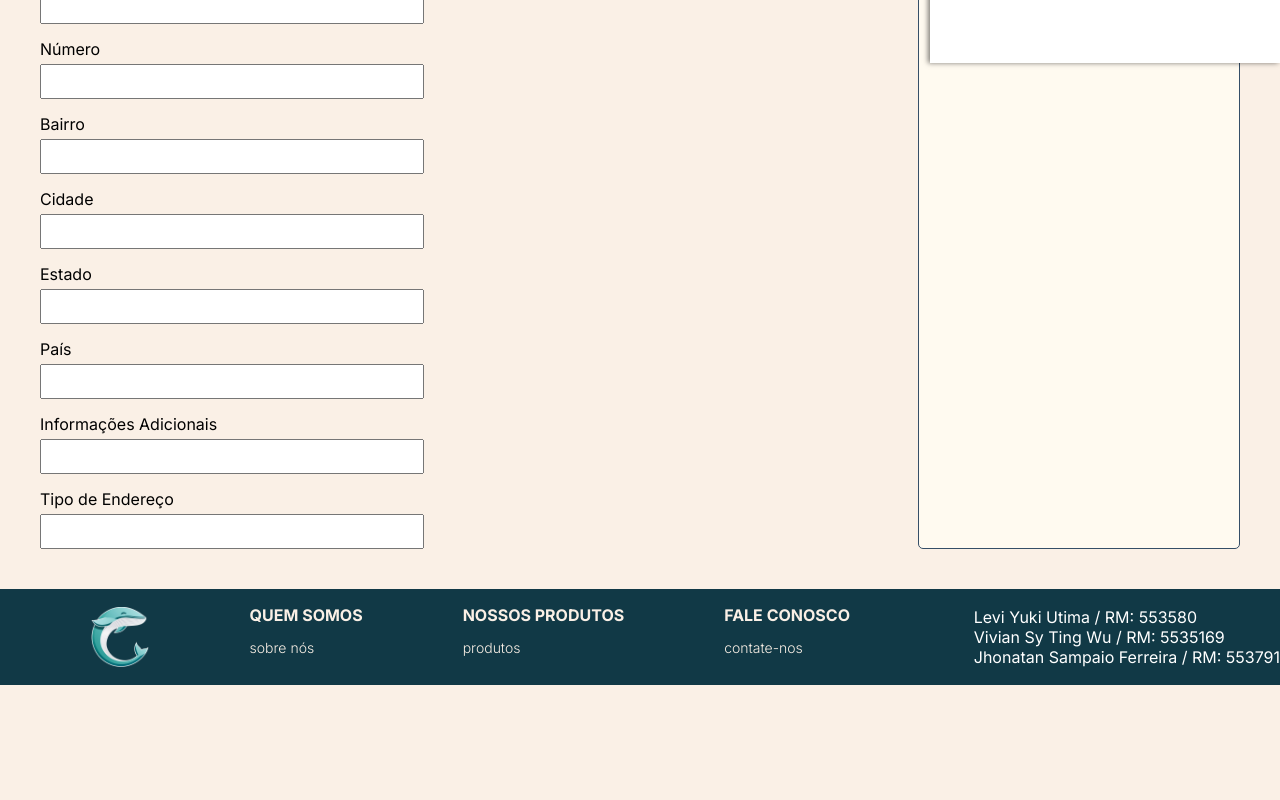
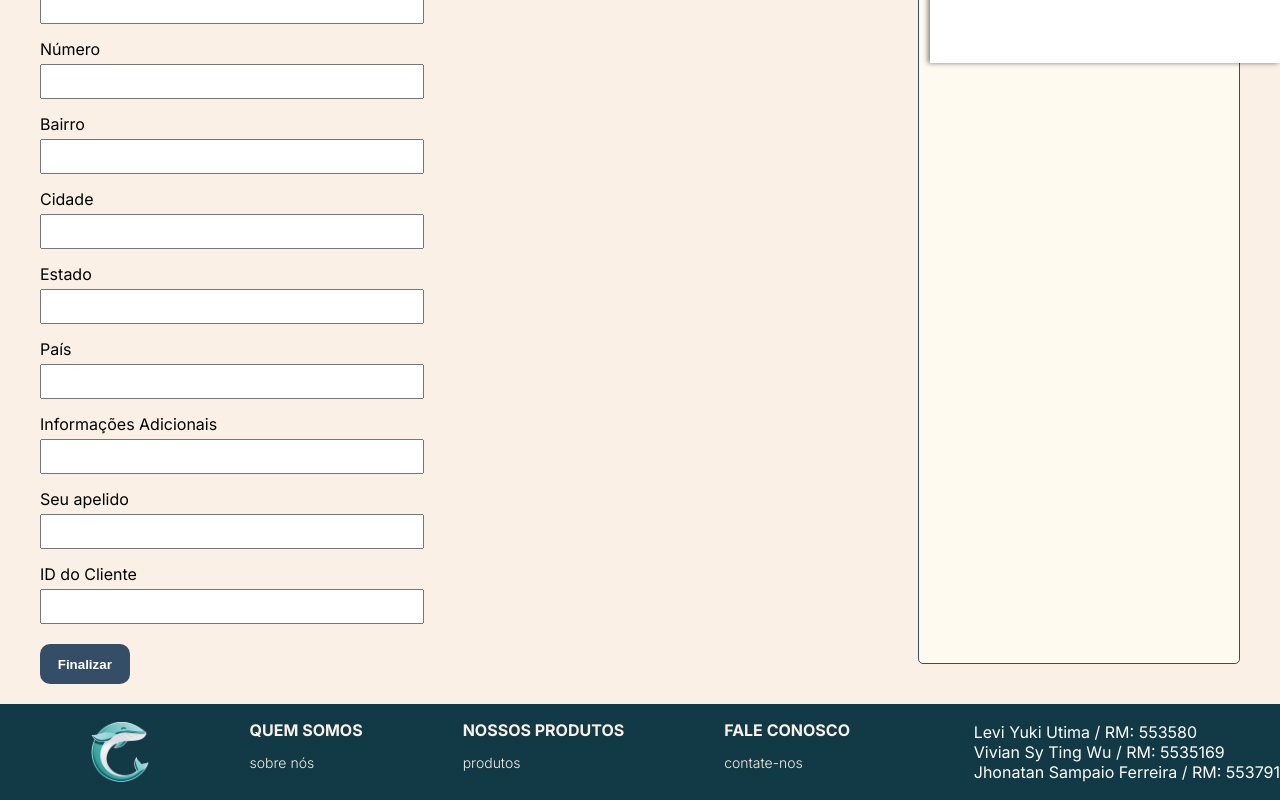
Before and after one commit to leviutima/oceania, a Next.js app: page /Checkout in a window 1280 px wide. Shown: the part 737-1537 px from the top of the page. Before the commit the page ends 1422 px from the top, so only its background shows below. Built offline with nearby package versions, Linux system fonts and the light colour scheme.

Commit message:
integrando formulario de endereco a api backend

```diff
--- /dev/null
+++ b/src/Services/EnderecoService.ts
@@ -0,0 +1,96 @@
+const API_URL = 'http://localhost:8080/enderecos';
+
+export interface Endereco {
+    CEP: number;
+    LOGRADOURO: string;
+    NUMERO: number;
+    BAIRRO: string;
+    CIDADE: string;
+    ESTADO: string;
+    PAIS: string;
+    INFO_ADICIONAIS?: string;
+    TIPO_END?: string;
+    FK_CLIENTE: number;
+}
+
+export const getEnderecoPorCep = async (cep: number, token: string): Promise<Endereco> => {
+    try {
+        const response = await fetch(`${API_URL}/cep/${cep}`, {
+            method: 'GET',
+            headers: {
+                'Content-Type': 'application/json',
+                'Authorization': `Bearer ${token}`
+            }
+        });
+
+        if (!response.ok) {
+            throw new Error('Erro ao buscar endereço pelo CEP. Por favor, tente novamente mais tarde.');
+        }
+
+        const data = await response.json();
+
+        const endereco: Endereco = {
+            CEP: data.cep,
+            LOGRADOURO: data.logradouro,
+            NUMERO: data.numero,
+            BAIRRO: data.bairro,
+            CIDADE: data.cidade,
+            ESTADO: data.estado,
+            PAIS: data.pais,
+            INFO_ADICIONAIS: data.info_adicionais,
+            TIPO_END: data.tipo_end,
+            FK_CLIENTE: data.fk_cliente
+        };
+
+        return endereco;
+    } catch (error) {
+        throw new Error('Erro ao conectar-se ao servidor. Por favor, verifique sua conexão de internet e tente novamente.');
+    }
+};
+
+export const createEndereco = async (endereco: Endereco, token: string): Promise<Endereco> => {
+    try {
+        const response = await fetch(API_URL, {
+            method: 'POST',
+            headers: {
+                'Content-Type': 'application/json',
+                'Authorization': `Bearer ${token}`
+            },
+            body: JSON.stringify({
+                cep: endereco.CEP,
+                logradouro: endereco.LOGRADOURO,
+                numero: endereco.NUMERO,
+                bairro: endereco.BAIRRO,
+                cidade: endereco.CIDADE,
+                estado: endereco.ESTADO,
+                pais: endereco.PAIS,
+                info_adicionais: endereco.INFO_ADICIONAIS,
+                tipo_end: endereco.TIPO_END,
+                fk_cliente: endereco.FK_CLIENTE
+            }),
+        });
+
+        if (!response.ok) {
+            throw new Error('Erro ao criar endereço. Por favor, tente novamente mais tarde.');
+        }
+
+        const data = await response.json();
+
+        const createdEndereco: Endereco = {
+            CEP: data.cep,
+            LOGRADOURO: data.logradouro,
+            NUMERO: data.numero,
+            BAIRRO: data.bairro,
+            CIDADE: data.cidade,
+            ESTADO: data.estado,
+            PAIS: data.pais,
+            INFO_ADICIONAIS: data.info_adicionais,
+            TIPO_END: data.tipo_end,
+            FK_CLIENTE: data.fk_cliente
+        };
+
+        return createdEndereco;
+    } catch (error) {
+        throw new Error('Erro ao conectar-se ao servidor. Por favor, verifique sua conexão de internet e tente novamente.');
+    }
+};
--- a/src/app/Checkout/page.tsx
+++ b/src/app/Checkout/page.tsx
@@ -1,13 +1,84 @@
-'use client';
-
-import React from "react";
+'use client'
+import React, { useState, ChangeEvent, FormEvent } from "react";
 import Header from "../components/Header/Header";
 import styles from "./Checkout.module.css";
 import Button from "../components/Button/Button";
 import { useCart } from "../components/Cart/CartContext"; // Importando o hook useCart
+import { getEnderecoPorCep, createEndereco, Endereco } from '../../Services/EnderecoService'; // Importando o serviço
 
-const Checkout = () => {
+const Checkout: React.FC = () => {
     const { cart, total } = useCart(); // Obtendo os itens do carrinho e o total do contexto
+    const [formValues, setFormValues] = useState({
+        CEP: '',
+        LOGRADOURO: '',
+        NUMERO: '',
+        BAIRRO: '',
+        CIDADE: '',
+        ESTADO: '',
+        PAIS: '',
+        INFO_ADICIONAIS: '',
+        TIPO_END: '',
+        FK_CLIENTE: '' // ou outro valor padrão apropriado
+    });
+
+    const handleInputChange = (e: ChangeEvent<HTMLInputElement>) => {
+        const { name, value } = e.target;
+        setFormValues((prevFormValues) => ({
+            ...prevFormValues,
+            [name]: value
+        }));
+    };
+
+    const handleCepBlur = async () => {
+        if (formValues.CEP) {
+            try {
+                const token = "seu-token-aqui"; // Obtenha o token de autenticação conforme necessário
+                const enderecoData = await getEnderecoPorCep(parseInt(formValues.CEP), token);
+                setFormValues((prevFormValues) => ({
+                    ...prevFormValues,
+                    LOGRADOURO: enderecoData.LOGRADOURO,
+                    BAIRRO: enderecoData.BAIRRO,
+                    CIDADE: enderecoData.CIDADE,
+                    ESTADO: enderecoData.ESTADO,
+                    PAIS: enderecoData.PAIS,
+                    INFO_ADICIONAIS: enderecoData.INFO_ADICIONAIS || '',
+                    FK_CLIENTE: enderecoData.FK_CLIENTE.toString()
+                }));
+            } catch (error) {
+                console.error("Erro ao buscar dados do CEP:", error);
+                // Adicione lógica de tratamento de erro conforme necessário
+            }
+        }
+    };
+
+    const handleSubmit = async (e: FormEvent) => {
+        e.preventDefault();
+        try {
+            const token = 'seu-token-aqui'; // Obtenha o token de autenticação conforme necessário
+
+            // Criar objeto somente com os dados do endereço
+            const enderecoData: Endereco = {
+                CEP: parseInt(formValues.CEP),
+                LOGRADOURO: formValues.LOGRADOURO,
+                NUMERO: parseInt(formValues.NUMERO),
+                BAIRRO: formValues.BAIRRO,
+                CIDADE: formValues.CIDADE,
+                ESTADO: formValues.ESTADO,
+                PAIS: formValues.PAIS,
+                INFO_ADICIONAIS: formValues.INFO_ADICIONAIS || '',
+                TIPO_END: formValues.TIPO_END || '',
+                FK_CLIENTE: parseInt(formValues.FK_CLIENTE)
+            };
+
+            // Verifique o objeto antes de enviá-lo
+            console.log("Enviando dados do endereço:", enderecoData);
+
+            const createdEndereco = await createEndereco(enderecoData, token);
+            console.log("Endereço criado com sucesso:", createdEndereco);
+        } catch (error) {
+            console.error("Erro ao criar endereço:", error);
+        }
+    };
 
     return (
         <>
@@ -15,74 +86,76 @@ const Checkout = () => {
                 <div className={styles.checkoutContainer}>
                     <div className={styles.mainContent}>
                         <h1>CHECKOUT</h1>
-
+                        <form onSubmit={handleSubmit}>
                             <div className={styles.paymentSection}>
                                 <h2>Forma de Pagamento</h2>
                                 <div className={styles.paymentOptions}>
                                     {/* Código para seleção da forma de pagamento */}
                                 </div>
-
-                            {/* Inputs para informações de pagamento */}
                                 <div className={styles.paymentInputs}>
                                     <div className={`${styles.formGroup} ${styles.fullWidth}`}>
                                         <label htmlFor="cardName">Nome no cartão</label>
-                                    <input type="text" id="cardName" name="cardName" required />
+                                        <input type="text" id="cardName" name="cardName" required onChange={handleInputChange} />
                                     </div>
                                     <div className={`${styles.formGroup} ${styles.fullWidth}`}>
                                         <label htmlFor="cardNumber">Número do cartão</label>
-                                    <input type="text" id="cardNumber" name="cardNumber" required pattern="\d{16}" title="Digite um número de cartão de crédito válido" />
+                                        <input type="text" id="cardNumber" name="cardNumber" required pattern="\d{16}" title="Digite um número de cartão de crédito válido" onChange={handleInputChange} />
                                     </div>
                                     <div className={`${styles.formGroup} ${styles.fullWidth}`}>
                                         <label htmlFor="expiryDate">Data de validade</label>
-                                    <input type="text" id="expiryDate" name="expiryDate" required pattern="\d{2}/\d{2}" title="Digite no formato MM/AA" placeholder="MM/AA" />
+                                        <input type="text" id="expiryDate" name="expiryDate" required pattern="\d{2}/\d{2}" title="Digite no formato MM/AA" placeholder="MM/AA" onChange={handleInputChange} />
                                     </div>
                                     <div className={`${styles.formGroup} ${styles.fullWidth}`}>
                                         <label htmlFor="cvv">CVV</label>
-                                    <input type="text" id="cvv" name="cvv" required pattern="\d{3}" title="Digite um CVV válido" />
+                                        <input type="text" id="cvv" name="cvv" required pattern="\d{3}" title="Digite um CVV válido" onChange={handleInputChange} />
                                     </div>
                                 </div>
                             </div>
-
-                        {/* Inputs para informações de endereço */}
                             <div className={styles.addressSection}>
                                 <h2>Endereço</h2>
                                 <div className={styles.formGroup}>
                                     <label htmlFor="cep">CEP</label>
-                                <input type="text" id="cep" name="cep" required pattern="\d{5}-?\d{3}" title="Digite um CEP válido" />
+                                    <input type="text" id="cep" name="CEP" required pattern="\d{5}-?\d{3}" title="Digite um CEP válido" onChange={handleInputChange} onBlur={handleCepBlur} value={formValues.CEP} />
                                 </div>
                                 <div className={styles.formGroup}>
                                     <label htmlFor="logradouro">Logradouro</label>
-                                <input type="text" id="logradouro" name="logradouro" required/>
+                                    <input type="text" id="logradouro" name="LOGRADOURO" required onChange={handleInputChange} value={formValues.LOGRADOURO} />
                                 </div>
                                 <div className={styles.formGroup}>
                                     <label htmlFor="numero">Número</label>
-                                <input type="number" id="numero" name="numero" required />
+                                    <input type="text" id="numero" name="NUMERO" required onChange={handleInputChange} value={formValues.NUMERO} />
                                 </div>
                                 <div className={styles.formGroup}>
                                     <label htmlFor="bairro">Bairro</label>
-                                <input type="text" id="bairro" name="bairro" required  />
+                                    <input type="text" id="bairro" name="BAIRRO" required onChange={handleInputChange} value={formValues.BAIRRO} />
                                 </div>
                                 <div className={styles.formGroup}>
                                     <label htmlFor="cidade">Cidade</label>
-                                <input type="text" id="cidade" name="cidade" required />
+                                    <input type="text" id="cidade" name="CIDADE" required onChange={handleInputChange} value={formValues.CIDADE} />
                                 </div>
                                 <div className={styles.formGroup}>
                                     <label htmlFor="estado">Estado</label>
-                                <input type="text" id="estado" name="estado" required  />
+                                    <input type="text" id="estado" name="ESTADO" required onChange={handleInputChange} value={formValues.ESTADO} />
                                 </div>
                                 <div className={styles.formGroup}>
                                     <label htmlFor="pais">País</label>
-                                <input type="text" id="pais" name="pais" required />
+                                    <input type="text" id="pais" name="PAIS" required onChange={handleInputChange} value={formValues.PAIS} />
                                 </div>
                                 <div className={styles.formGroup}>
                                     <label htmlFor="infoAdicionais">Informações Adicionais</label>
-                                <input type="text" id="infoAdicionais" name="infoAdicionais" />
+                                    <input type="text" id="infoAdicionais" name="INFO_ADICIONAIS" onChange={handleInputChange} value={formValues.INFO_ADICIONAIS || ''} />
                                 </div>
                                 <div className={styles.formGroup}>
-                                <label htmlFor="tipoEnd">Tipo de Endereço</label>
-                                <input type="text" id="tipoEnd" name="tipoEnd" />
+                                    <label htmlFor="tipoEnd">Seu apelido</label>
+                                    <input type="text" id="tipoEnd" name="TIPO_END" onChange={handleInputChange} value={formValues.TIPO_END || ''} />
+                                </div>
+                                <div className={styles.formGroup}>
+                                    <label htmlFor="fkCliente">ID do Cliente</label>
+                                    <input type="text" id="fkCliente" name="FK_CLIENTE" required onChange={handleInputChange} value={formValues.FK_CLIENTE} />
                                 </div>
                             </div>
+                            <Button type="submit">Finalizar</Button>
+                        </form>
                     </div>
 
                     <aside className={styles.summarySection}>
@@ -96,15 +169,14 @@ const Checkout = () => {
                             ))}
                         </div>
                         <div className={styles.summaryTotal}>
-                            <span>Total</span>
+                            <span>Total:</span>
                             <span>{new Intl.NumberFormat('pt-BR', { style: 'currency', currency: 'BRL' }).format(total)}</span>
                         </div>
-                        <Button>Finalizar Compra</Button>
                     </aside>
                 </div>
             </section>
         </>
     );
-}
+};
 
 export default Checkout;
--- a/src/app/Home/page.tsx
+++ b/src/app/Home/page.tsx
@@ -1,7 +1,6 @@
 'use client'
 import React, { useEffect, useState } from 'react';
 import Banner from "../components/Banner/Banner";
-import Footer from '../components/Footer/Footer';
 import lixos from '../assets/lixos.jpg'
 import style from '../Home/page.module.css'
 import ProdutoCard from '../components/Card/Card';
```
Also changed, not shown: src/Services/ClienteService.ts (+47 -11 lines), src/app/Home/page.module.css (+7 -0 lines). Lines whose indentation alone changed are shown as unchanged.
